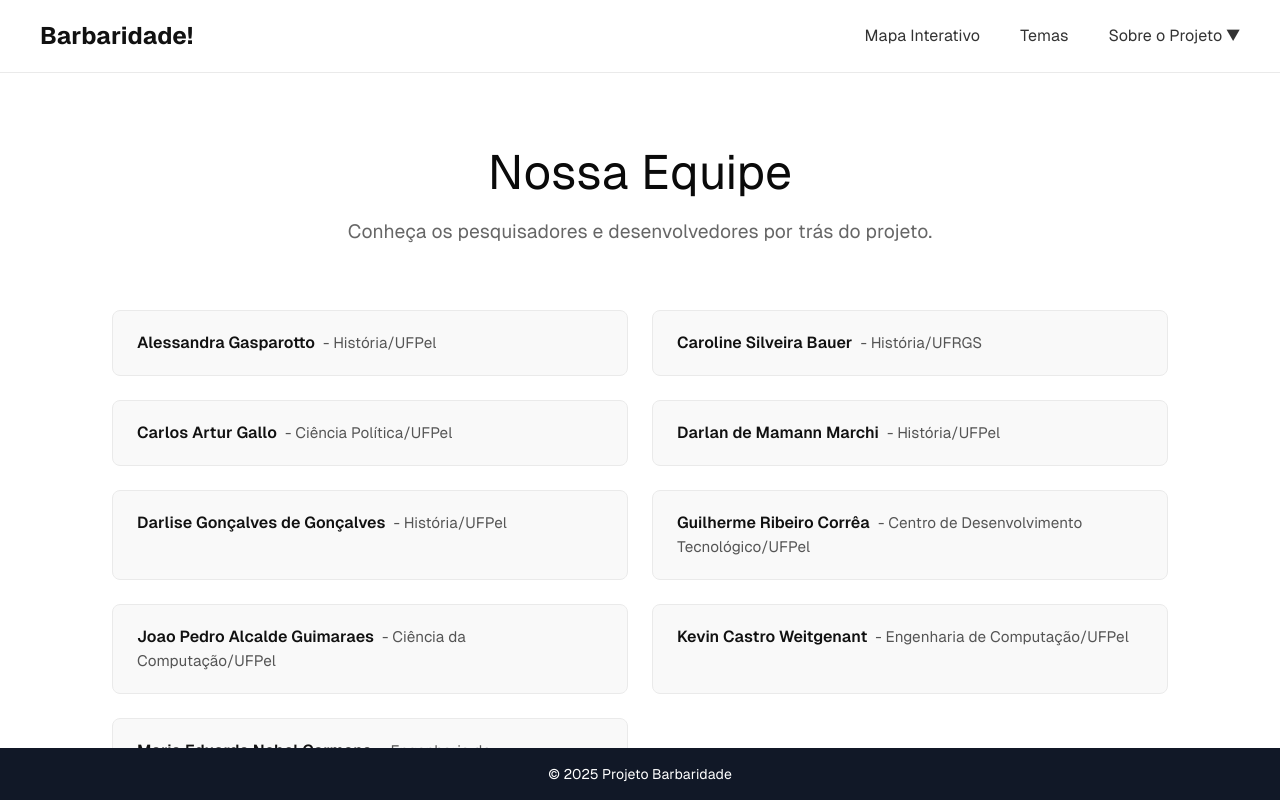
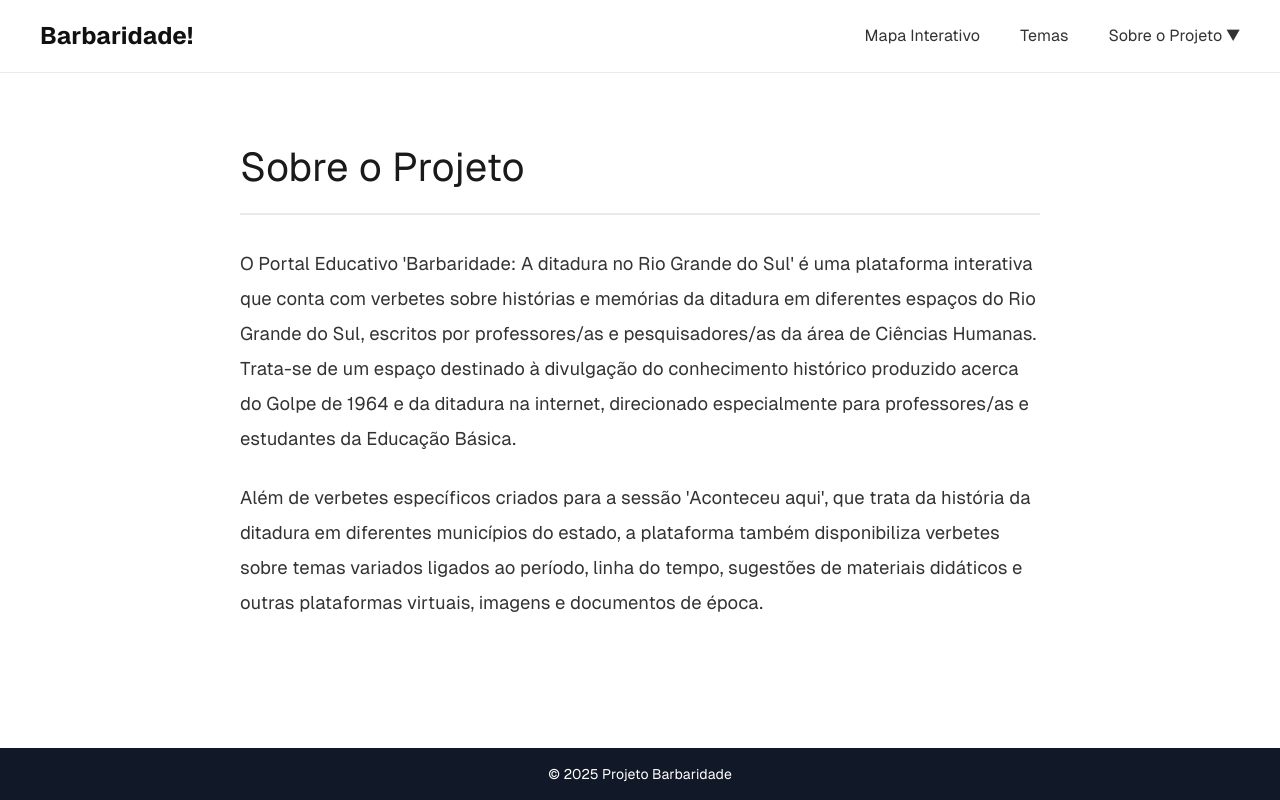
Before and after one commit to alcaldeguima/projeto-barbaridade, a Next.js app: page /equipe in a window 1280 px wide. Built offline with nearby package versions, Linux system fonts and the light colour scheme.

Commit message:
fix: Desativa regra de lint para página Sobre

```diff
--- a/src/app/equipe/page.tsx
+++ b/src/app/equipe/page.tsx
@@ -1,32 +1,25 @@
-import styles from '../Equipe.module.css';
+// src/app/sobre/page.tsx
+import styles from '../PaginaTexto.module.css';
 
-const equipe = [
-  { nome: "Alessandra Gasparotto", area: "História/UFPel" },
-  { nome: "Caroline Silveira Bauer", area: "História/UFRGS" },
-  { nome: "Carlos Artur Gallo", area: "Ciência Política/UFPel" },
-  { nome: "Darlan de Mamann Marchi", area: "História/UFPel" },
-  { nome: "Darlise Gonçalves de Gonçalves", area: "História/UFPel" },
-  { nome: "Guilherme Ribeiro Corrêa", area: "Centro de Desenvolvimento Tecnológico/UFPel" },
-  { nome: "Joao Pedro Alcalde Guimaraes", area: "Ciência da Computação/UFPel" },
-  { nome: "Kevin Castro Weitgenant", area: "Engenharia de Computação/UFPel" },
-  { nome: "Maria Eduarda Nebel Carmona", area: "Engenharia de Computação/UFPel" },
-];
-
-export default function EquipePage() {
+export default function SobrePage() {
   return (
     <div className={styles.container}>
-      <h1>Nossa Equipe</h1>
-      <p className={styles.subtitulo}>Conheça os pesquisadores e desenvolvedores por trás do projeto.</p>
-      <div className={styles.grid}>
-        {equipe.map((membro) => (
-          <div key={membro.nome} className={styles.card}>
-            <p className={styles.membroInfo}>
-              <span className={styles.nome}>{membro.nome}</span>
-              <span className={styles.area}>- {membro.area}</span>
-            </p>
-          </div>
-        ))}
+      <div className={styles.content}>
+        <h1>Sobre o Projeto</h1>
+
+        {/* A linha abaixo desativa a regra de 'aspas' APENAS para o parágrafo seguinte */}
+        {/* eslint-disable-next-line react/no-unescaped-entities */}
+        <p>
+          O Portal Educativo 'Barbaridade: A ditadura no Rio Grande do Sul' é uma plataforma interativa que conta com verbetes sobre histórias e memórias da ditadura em diferentes espaços do Rio Grande do Sul, escritos por professores/as e pesquisadores/as da área de Ciências Humanas. Trata-se de um espaço destinado à divulgação do conhecimento histórico produzido acerca do Golpe de 1964 e da ditadura na internet, direcionado especialmente para professores/as e estudantes da Educação Básica.
+        </p>
+
+        {/* E aqui desativamos de novo, para o segundo parágrafo */}
+        {/* eslint-disable-next-line react/no-unescaped-entities */}
+        <p>
+          Além de verbetes específicos criados para a sessão 'Aconteceu aqui', que trata da história da ditadura em diferentes municípios do estado, a plataforma também disponibiliza verbetes sobre temas variados ligados ao período, linha do tempo, sugestões de materiais didáticos e outras plataformas virtuais, imagens e documentos de época.
+        </p>
       </div>
     </div>
   );
 }
+//teste build
```
